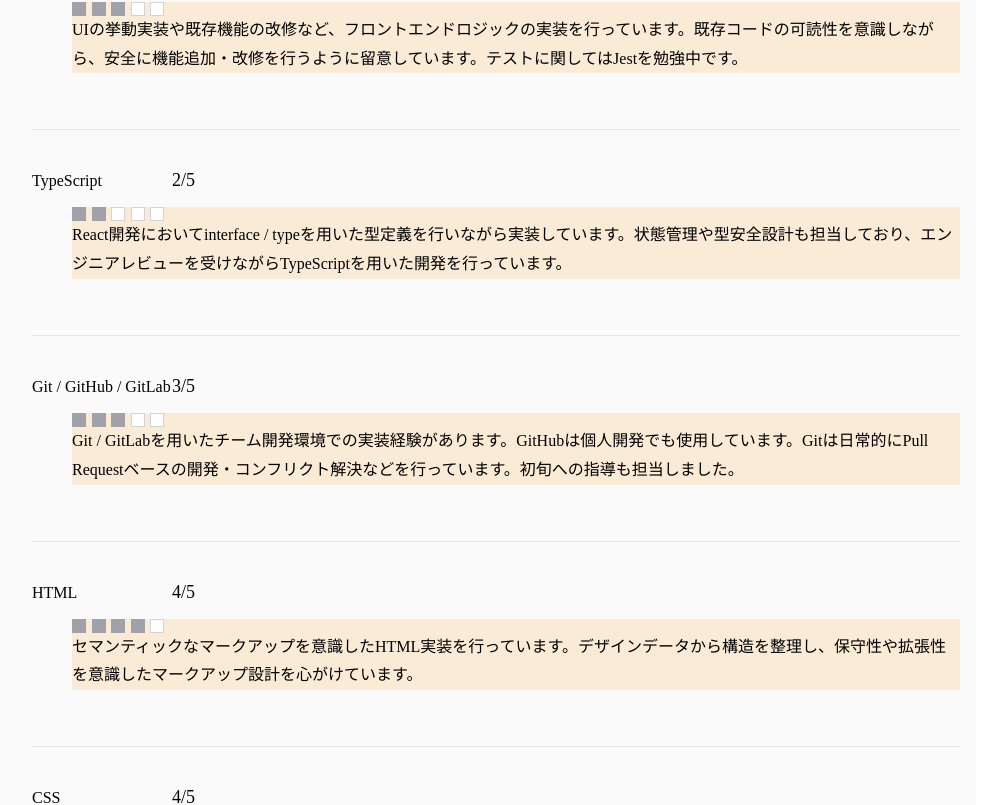
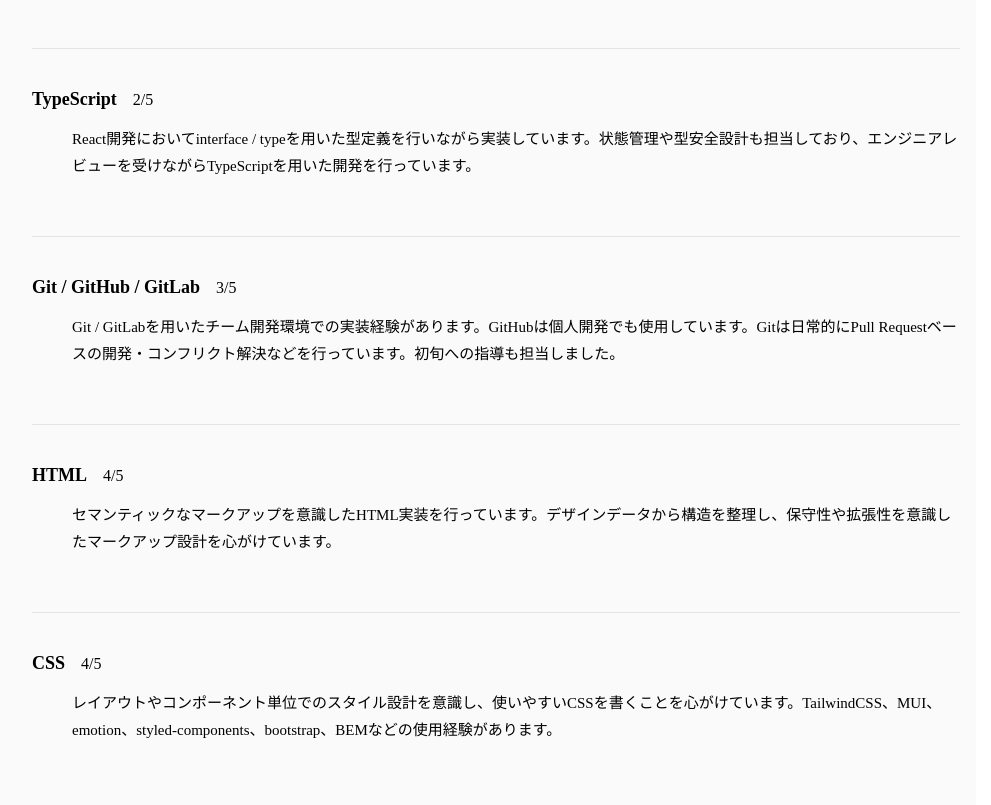
Before and after one commit to chika-create/portfolio, a Next.js app: page /skill in a window 1280 px wide. Shown: the part 1679-2484 px from the top of the page, without its empty margins (164-1155 px from the left). Built offline with nearby package versions, Linux system fonts and the light colour scheme.

Commit message:
♻ SkillItemのスタイルをsass記法に変更

```diff
--- a/styles/skill/SkillItem.module.scss
+++ b/styles/skill/SkillItem.module.scss
@@ -2,66 +2,81 @@
 @import "../common/variables.scss";
 
 .skillListItem {
-/*  display: grid;
-  gap: 0.75rem;*/
   margin-bottom: 40px;
   padding-bottom: 40px;
   border-bottom: 1px solid map-get($gray, "200");
+
+  &:last-child {
+    border-bottom: none;
   }
 
-.skillListItemContents {
+  &Contents {
     display: flex;
     justify-content: space-between;
-  align-items: flex-start;
+    align-items: center;
     gap: 1rem;
     flex-wrap: wrap;
-}
-.skillListItemTitle {
-  width: 15.625rem;
+    margin-bottom: 1rem;
   }
 
-.skillListItemTitle__name {
-  width: 8.75rem;
-  display: inline-block;
+  &Title {
+    display: flex;
+    align-items: baseline;
+    gap: 1rem;
+
+    &__name {
+      font-weight: 700;
+      font-size: 1.125rem;
+      color: map-get($gray, "900");
     }
 
-.skillListItemTitle__level {
-  font-size: 1.125rem;
+    &__level {
+      font-size: 1rem;
+      color: map-get($gray, "600");
+      font-weight: 500;
+    }
   }
 
-.skillListItemDescription {
-  background-color: antiquewhite;
-}
-
-.skillListItemDescription__levelbar {
+  &Level {
     display: flex;
     gap: 0.35rem;
     flex-shrink: 0;
+
+    &--barOn,
+    &--barOff {
+      width: 0.75rem;
+      height: 0.75rem;
+      border-radius: 2px;
+      border: 1px solid map-get($gray, "300");
     }
 
-.skillListItemDescription__levelbar--on,
-.skillListItemDescription__levelbar--off {
-  width: 0.75rem;
-  height: 0.75rem;
-  border: 1px solid map-get($gray, "300");
-  background-color: $white;
+    &--barOn {
+      background-color: map-get($gray, "800");
+      border-color: map-get($gray, "800");
     }
 
-.skillListItemDescription__levelbar--on {
-  background-color: map-get($gray, "400");
-  border-color: map-get($gray, "400");
+    &--barOff {
+      background-color: map-get($gray, "100");
+    }
   }
 
-.skillListItemDescription__text {
+  &Description {
+    &__text {
       margin: 0;
       line-height: 1.8;
+      color: map-get($gray, "700");
+      font-size: 0.9375rem;
+    }
   }
 
   @media (max-width: $breakpoint-sp) {
-  .skillListItem {
-    padding: 1rem;
+    margin-bottom: 24px;
+    padding-bottom: 24px;
+
+    &Contents {
+      flex-direction: column;
+      align-items: flex-start;
+      gap: 0.5rem;
     }
-
-/*  .skillListItemContents {
-  }*/
   }
+}
```
Lines whose indentation alone changed are shown as unchanged.
